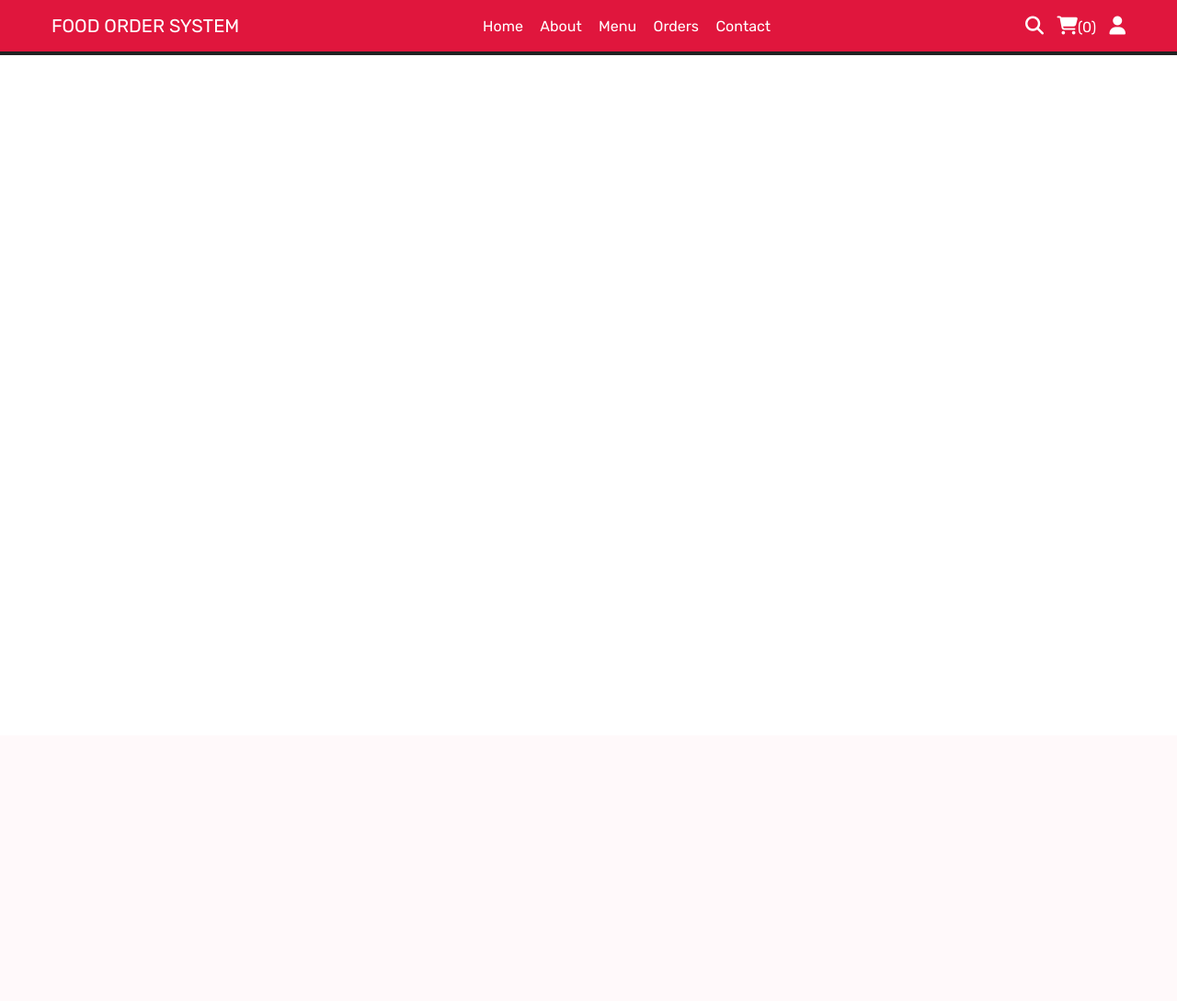
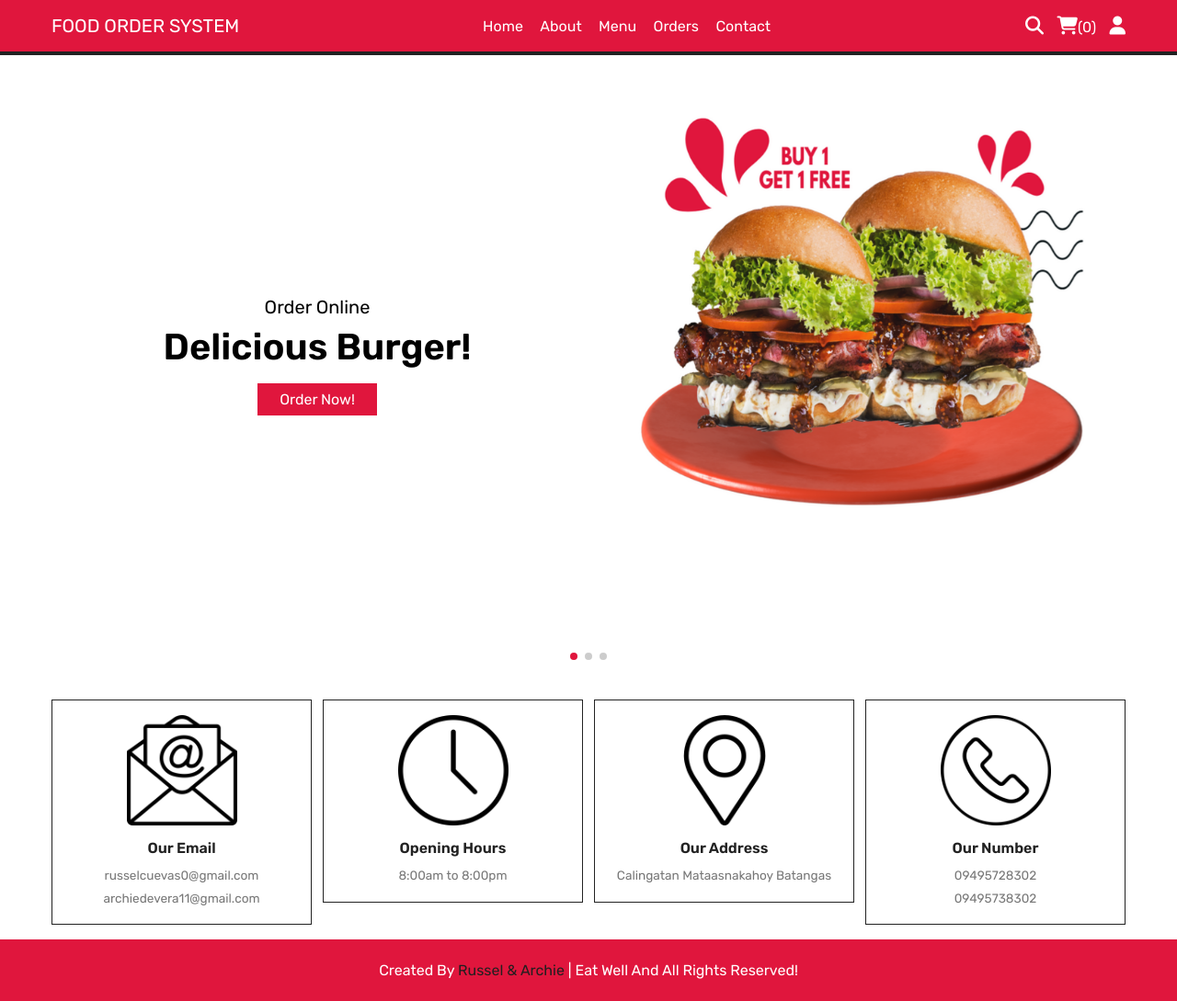
Before and after one commit to russcuevas/foodordersystem, a PHP site: page /home.php in a window 1280 px wide. Shown: the whole page at 92% size. Before the commit the page ends 60 px from the top, so only its background shows below. Run offline with PHP 8.4, Linux system fonts and the light colour scheme; data that the repository does not hold is empty.

Commit message:
third and fourth day

```diff
--- /dev/null
+++ b/components/footer.php
@@ -0,0 +1,30 @@
+<footer class="footer">
+        <section class="grid">
+            <div class="box">
+                <img src="../images/email-icon.png" alt="">
+                <h3>Our Email</h3>
+                <a href="mailto:russelcuevas0@gmail.com">russelcuevas0@gmail.com</a>
+                <a href="mailto:archiedevera11@gmail.com">archiedevera11@gmail.com</a>
+            </div>
+
+            <div class="box">
+                <img src="../images/clock-icon.png" alt="">
+                <h3>Opening Hours</h3>
+                <p>8:00am to 8:00pm</p>
+            </div>
+
+            <div class="box">
+                <img src="../images/map-icon.png" alt="">
+                <h3>Our Address</h3>
+                <a href="#">Calingatan Mataasnakahoy Batangas</a>
+            </div>
+
+            <div class="box">
+                <img src="../images/phone-icon.png" alt="">
+                <h3>Our Number</h3>
+                <a href="tel:09495728302">09495728302</a>
+                <a href="tel:09495738302">09495738302</a>
+            </div>
+        </section>
+        <div class="credit">Created by <span>Russel & Archie</span> | Eat well and all rights reserved!</div>
+</footer>
--- a/css/style.css
+++ b/css/style.css
@@ -126,6 +126,45 @@ section{
     margin-bottom: 8px;
 }
 
+/* HOME */
+.home .slide{
+    display: flex;
+    flex-wrap: wrap-reverse;
+    gap:12px;
+    align-items: center;
+    margin-bottom: 32px;
+ }
+
+ .home .slide .content{
+    flex:1 1 320px;
+    text-align: center;
+ }
+
+ .home .slide .image{
+    flex:1 1 320px;
+ }
+
+ .home .slide .image img{
+    width: 100%;
+ }
+
+ .home .slide .content span{
+    font-size: 20px;
+    color:var(--light-color);
+ }
+
+ .home .slide .content h3{
+    font-size: 40px;
+    text-transform: capitalize;
+    color:var(--black);
+    padding:8px 0;
+ }
+
+ /* SWIPPER BUTTON */
+ .swiper-pagination-bullet-active{
+    background-color: #E0163D;
+}
+
 /* BUTTONS */
 
 .btn,
@@ -174,6 +213,60 @@ section{
 
 
 
+
+/* FOOTER / CREDIT */
+
+.footer .grid{
+    display: grid;
+    grid-template-columns: repeat(auto-fit, minmax(216px, 1fr));
+    gap: 12px;
+    align-items: flex-start;
+}
+
+.footer .grid .box{
+    border: 1.6px solid #222;
+    padding: 16px;
+    text-align: center;
+}
+
+.footer .grid .box img{
+    height: 120px;
+    width: 100%;
+    object-fit: contain;
+    margin-bottom: 4px;
+}
+
+.footer .grid .box h3{
+    margin: 8px 0;
+    font-size: 16px;
+    color: #222;
+    text-transform: capitalize;
+}
+
+.footer .grid .box p,
+.footer .grid .box a{
+    display: block;
+    font-size: 13.6px;
+    color: #777;
+    line-height: 1.8;
+}
+
+.footer .grid .box a:hover{
+    text-decoration: underline;
+}
+
+.credit{
+    padding:24px 16px;
+    text-align: center;
+    background-color: #E0163D;
+    color: #fff;
+    font-size: 16px;
+    text-transform: capitalize;
+}
+
+.credit span{
+    color: #231F20;
+}
 
 
 
@@ -232,4 +325,7 @@ section{
     .header .flex .logo{
         font-size: 16px;
     }
+    .home .slide .content h3{
+        font-size: 40px;
+    }
 }
--- a/home.php
+++ b/home.php
@@ -37,8 +37,71 @@ if(isset($_SESSION['user_id'])){
 <?php include 'components/user_header.php' ?>
 <!-- HEADER ENDS -->
 
+    <!-- HEADER ENDS -->
 
+    <!-- BANNER STARTS -->
+    <section class="home">
+        <div class="swiper home-slider">
+            <div class="swiper-wrapper">
+                <div class="swiper-slide slide">
+                    <div class="content">
+                        <span>Order Online</span>
+                        <h3>Delicious burger!</h3>
+                        <a href="menu.php" class="btn">Order now!</a>
+                    </div>
+                    <div class="image">
+                        <img src="../images/banner1.png" alt="">
+                    </div>
+                </div>
+
+                <div class="swiper-slide slide">
+                    <div class="content">
+                        <span>Order Online</span>
+                        <h3>Taste adobo!</h3>
+                        <a href="menu.php" class="btn">Order now!</a>
+                    </div>
+                    <div class="image">
+                        <img src="../images/banner2.png" alt="">
+                    </div>
+                </div>
+
+                <div class="swiper-slide slide">
+                    <div class="content">
+                        <span>Order Online</span>
+                        <h3>Sweet Desserts!</h3>
+                        <a href="menu.php" class="btn">Order now!</a>
+                    </div>
+                    <div class="image">
+                        <img src="../images/banner3.png" alt="">
+                    </div>
+                </div>
+            </div>
+            <div class="swiper-pagination"></div>
+        </div>
+    </section>
+    <!-- BANNER ENDS -->
+
+
+<!-- FOOTER STARTS -->
+<!-- INCLUDING THE FOOTER IN COMPONENTS -->
+<?php include 'components/footer.php'; ?>
+<!-- FOOTER SECTION ENDS -->
+
+<!-- SWIPER JS  -->
+<script src="https://cdn.jsdelivr.net/npm/swiper@9/swiper-bundle.min.js"></script>
 <!-- CUSTOM JS USER FILE -->
 <script src="../js/script.js"></script>
+
+<script>
+        var swiper = new Swiper(".home-slider", {
+            loop: true,
+            grabCursor: true,
+            effect: "flip",
+            pagination: {
+                el: ".swiper-pagination",
+                clickable: true,
+            },
+        });
+    </script>
 </body>
 </html>
```
Also changed, not shown: images/banner1.png (added), images/banner2.png (added), images/banner3.png (added), images/clock-icon.png (added), images/email-icon.png (added), images/map-icon.png (added), images/phone-icon.png (added).
